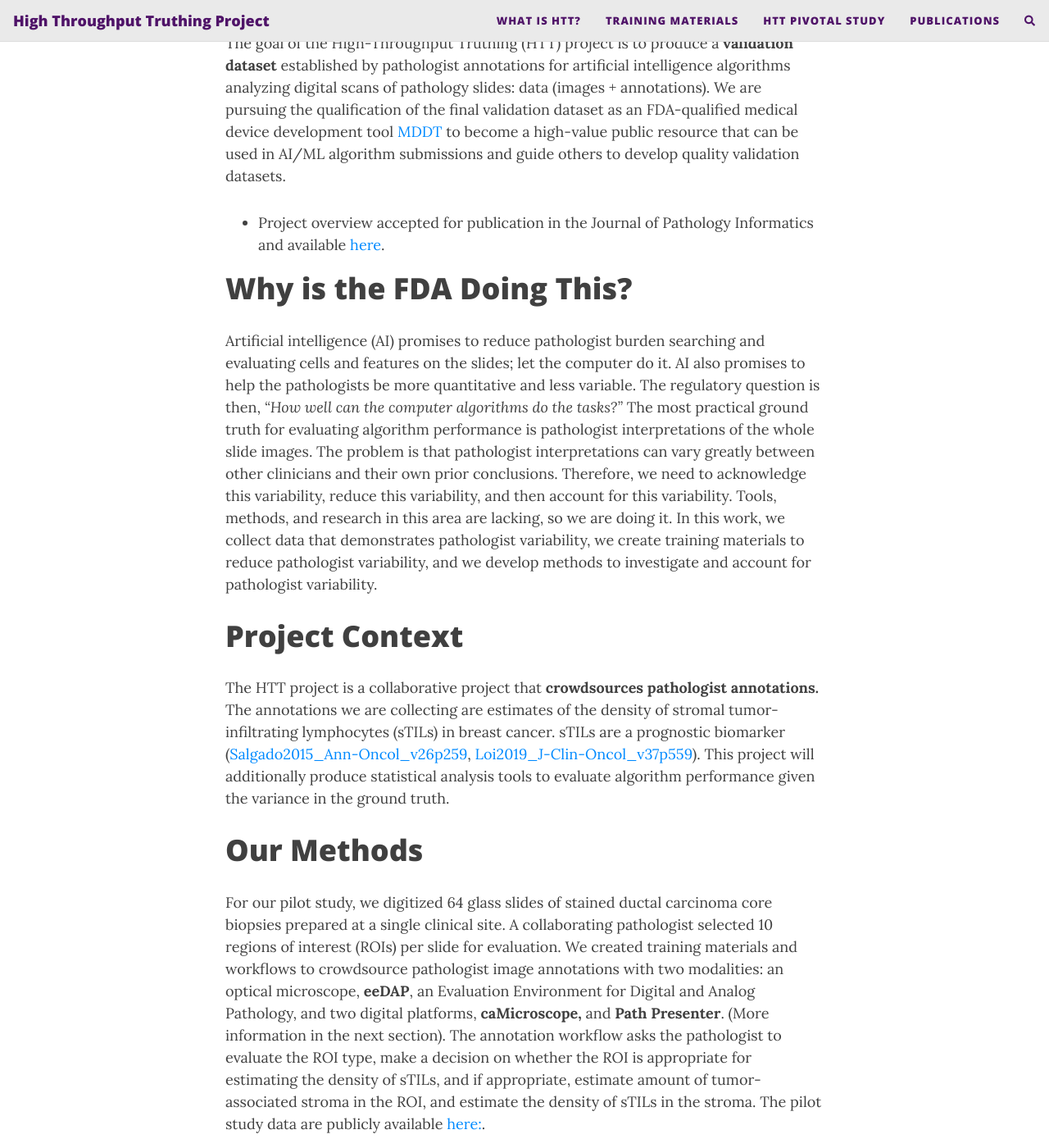
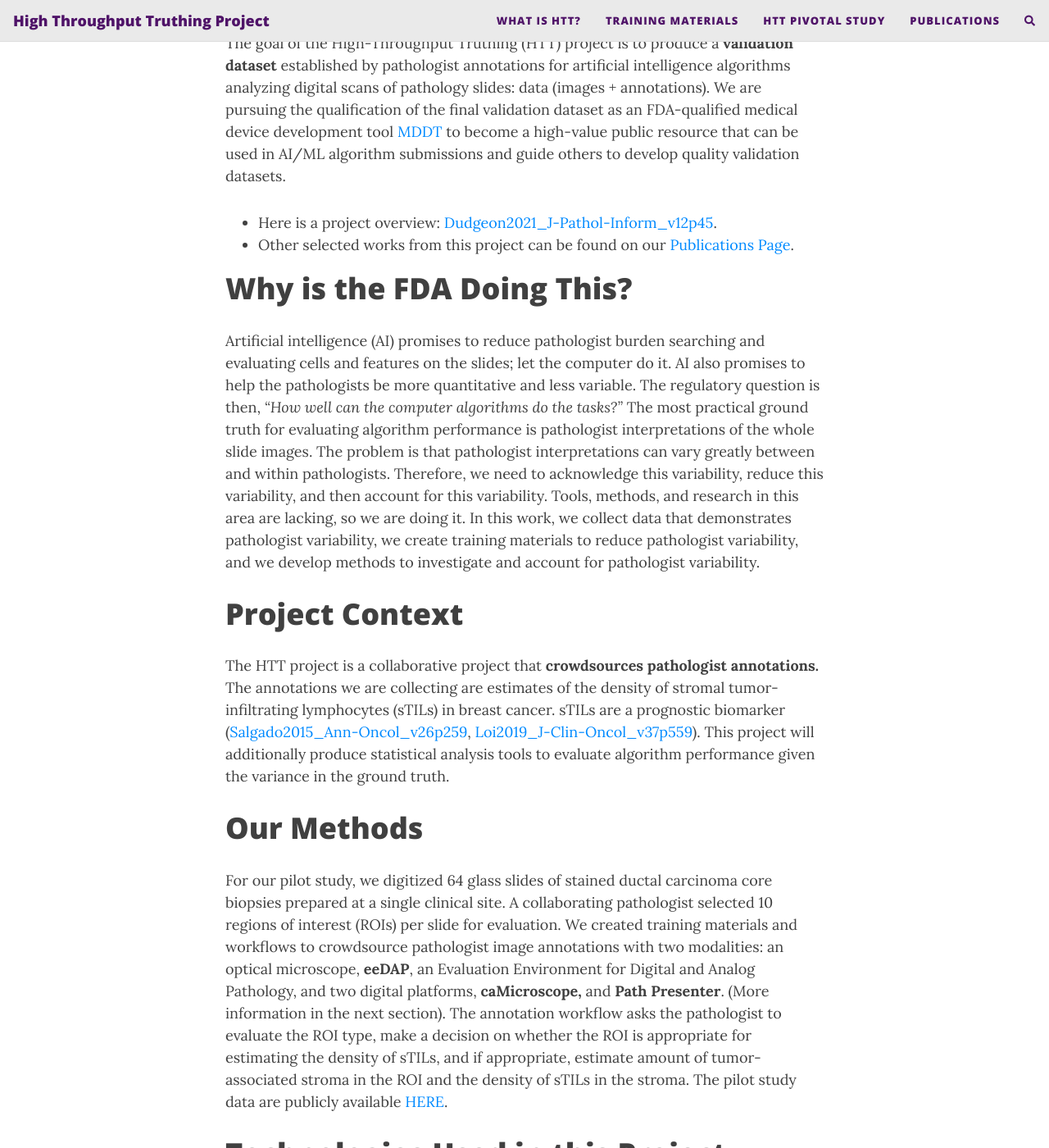
Before and after one commit to DIDSR/HTT.home, a Jekyll site: the page built from assets/pages/whatIsHTT.md, in a window 1280 px wide and 1400 px high, scrolled down 421 px. Shown: the whole window at 82% size. Built offline with Jekyll 4.4.1, drawn with Linux system fonts in a browser that asks for light colours; nearby versions of some CDN libraries; comment, search, counter and statistics services are not loaded; some of the changed text lies outside the part shown.

Commit message:
Update whatIsHTT.md
Tweak the What is HTT page.

```diff
--- a/assets/pages/whatIsHTT.md
+++ b/assets/pages/whatIsHTT.md
@@ -8,16 +8,17 @@
 
 # Our Goal
 The goal of the High-Throughput Truthing (HTT) project is to produce a **validation dataset** established by pathologist annotations for artificial intelligence algorithms analyzing digital scans of pathology slides: data (images + annotations). We are pursuing the qualification of the final validation dataset as an FDA-qualified medical device development tool [MDDT](https://ncihub.org/groups/httleadership/wiki/HTTPublicWikiMainPage2021622/HTTPublicMedicalDeviceDevelopmentTool2021621) to become a high-value public resource that can be used in AI/ML algorithm submissions and guide others to develop quality validation datasets.
- * Project overview accepted for publication in the Journal of Pathology Informatics and available [here](https://arxiv.org/abs/2010.06995).
+ * Here is a project overview: [Dudgeon2021_J-Pathol-Inform_v12p45](https://www.doi.org/10.4103/jpi.jpi_83_20).
+ * Other selected works from this project can be found on our [Publications Page](https://didsr.github.io/HTT.home/assets/pages/publications).
 
 # Why is the FDA Doing This?
-Artificial intelligence (AI) promises to reduce pathologist burden searching and evaluating cells and features on the slides; let the computer do it. AI also promises to help the pathologists be more quantitative and less variable. The regulatory question is then, *“How well can the computer algorithms do the tasks?”* The most practical ground truth for evaluating algorithm performance is pathologist interpretations of the whole slide images. The problem is that pathologist interpretations can vary greatly between other clinicians and their own prior conclusions. Therefore, we need to acknowledge this variability, reduce this variability, and then account for this variability. Tools, methods, and research in this area are lacking, so we are doing it. In this work, we collect data that demonstrates pathologist variability, we create training materials to reduce pathologist variability, and we develop methods to investigate and account for pathologist variability.
+Artificial intelligence (AI) promises to reduce pathologist burden searching and evaluating cells and features on the slides; let the computer do it. AI also promises to help the pathologists be more quantitative and less variable. The regulatory question is then, *“How well can the computer algorithms do the tasks?”* The most practical ground truth for evaluating algorithm performance is pathologist interpretations of the whole slide images. The problem is that pathologist interpretations can vary greatly between and within pathologists. Therefore, we need to acknowledge this variability, reduce this variability, and then account for this variability. Tools, methods, and research in this area are lacking, so we are doing it. In this work, we collect data that demonstrates pathologist variability, we create training materials to reduce pathologist variability, and we develop methods to investigate and account for pathologist variability.
 
 # Project Context
 The HTT project is a collaborative project that **crowdsources pathologist annotations.** The annotations we are collecting are estimates of the density of stromal tumor-infiltrating lymphocytes (sTILs) in breast cancer. sTILs are a prognostic biomarker ([Salgado2015_Ann-Oncol_v26p259](https://doi.org/10.1093/annonc/mdu450), [Loi2019_J-Clin-Oncol_v37p559](https://doi.org/10.1200/jco.18.01010)). This project will additionally produce statistical analysis tools to evaluate algorithm performance given the variance in the ground truth.
 
 # Our Methods
-For our pilot study, we digitized 64 glass slides of stained ductal carcinoma core biopsies prepared at a single clinical site. A collaborating pathologist selected 10 regions of interest (ROIs) per slide for evaluation. We created training materials and workflows to crowdsource pathologist image annotations with two modalities: an optical microscope, **eeDAP**, an Evaluation Environment for Digital and Analog Pathology, and two digital platforms, **caMicroscope,** and **Path Presenter**. (More information in the next section). The annotation workflow asks the pathologist to evaluate the ROI type, make a decision on whether the ROI is appropriate for estimating the density of sTILs, and if appropriate, estimate amount of tumor-associated stroma in the ROI, and estimate the density of sTILs in the stroma. The pilot study data are publicly available [here:](https://github.com/DIDSR/HTT).
+For our pilot study, we digitized 64 glass slides of stained ductal carcinoma core biopsies prepared at a single clinical site. A collaborating pathologist selected 10 regions of interest (ROIs) per slide for evaluation. We created training materials and workflows to crowdsource pathologist image annotations with two modalities: an optical microscope, **eeDAP**, an Evaluation Environment for Digital and Analog Pathology, and two digital platforms, **caMicroscope,** and **Path Presenter**. (More information in the next section). The annotation workflow asks the pathologist to evaluate the ROI type, make a decision on whether the ROI is appropriate for estimating the density of sTILs, and if appropriate, estimate amount of tumor-associated stroma in the ROI and the density of sTILs in the stroma. The pilot study data are publicly available [HERE](https://github.com/DIDSR/HTT).
 
 #  Technologies Used in this Project
 ### Digital Platforms
@@ -26,6 +27,4 @@
 Leadership from Path Presenter and caMicroscope are collaborators on this project and have supported the development of controlled and standardized workflows to select and evaluate ROIs.
 
 ### Microscope Platform
-The optical microscope platform uses a hardware and software system called eeDAP, an Evaluation Environment for Digital and Analog Pathology. The eeDAP system registers the live-camera view of the microscope slide with a digital scan of the slide taken with a whole slide imaging system. The eeDAP system is programed to automatically move the motorized stage to pre-specified regions of interest (ROIs) within a slide. Pathologists use the eeDAP software interface to save their evaluations of the ROI.
-
-The eeDAP system is used to provide the reference standard, eliminating bias from slide digitization. The digital platforms allow us to compare microscope-mode to digital mode evaluations. You can contribute to data collection with the caMicroscope and Path Presenter platforms by completing the  HTT data collection training.
+The optical microscope platform uses a hardware and software system called eeDAP, an Evaluation Environment for Digital and Analog Pathology [Gallas2014_J-Med-Img_v1p037501](https://www.doi.org/10.1117/1.JMI.1.3.037501). The eeDAP system registers the live-camera view of the microscope slide with a digital scan of the slide taken with a whole slide imaging system. The eeDAP system is programed to automatically move the motorized stage to pre-specified regions of interest (ROIs) within a slide, so that we can collect data in microscope or digital mode. Annotations collected on the microscope (the reference standard device) are free of degredations from slide digitization.
```
